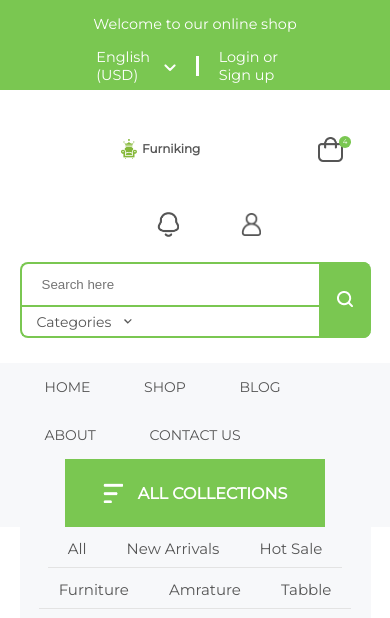
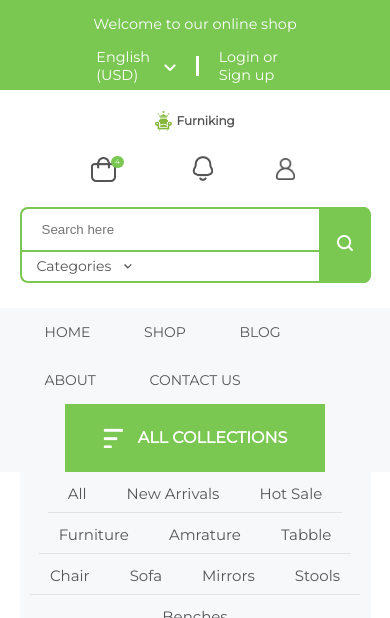
Before and after one commit to Kommeta/Dream.Furniture, a plain HTML site: page index.html in a window 390 px wide. Shown: the top 618 px of the page. Drawn offline with Linux system fonts and the light colour scheme.

Commit message:
адаптив

```diff
--- a/css/style.css
+++ b/css/style.css
@@ -132,7 +132,9 @@
   padding-left: 18px;
   cursor: pointer;
 }
-
+.cards-icons {
+  display: flex;
+}
 .shopping-cart {
   position: relative;
   text-decoration: none;
@@ -605,7 +607,7 @@
   padding: 0;
   margin: 0;
   display: flex;
-  -webkit-transition: 0.5s;
+
   flex-direction: column;
   align-items: flex-end;
   margin-right: 22px;
@@ -623,9 +625,6 @@
   padding-top: 9px;
 }
 
-.trending-card:hover ul {
-  -webkit-transform: translateY(-105%);
-}
 .image-block {
   background-color: #ffffff;
   width: 35px;
@@ -1040,9 +1039,14 @@
   }
   .logo {
     font-size: 20px;
+    width: 50%;
   }
   .logo-image {
     max-height: 32px;
+  }
+  .cards-icons {
+    justify-content: flex-end;
+    max-width: 100%;
   }
   .header {
     flex-wrap: wrap;
@@ -1237,6 +1241,7 @@
   }
   .logo-footer {
     justify-content: center;
+    width: 100%;
   }
   .futer-text {
     width: 24%;
@@ -1267,7 +1272,12 @@
     font-size: 12px;
   }
   .logo {
-    margin: 0 100px;
+    margin: 0 auto;
+    width: 100%;
+    justify-content: center;
+  }
+  .cards-icons {
+    margin: 0 45px;
   }
   .shopping-cart {
     margin: 25px 18px;
@@ -1280,6 +1290,7 @@
     margin: 0 12px;
     padding: 25px 0;
   }
+
   .search-form {
     flex-direction: column;
     margin-top: 0;
@@ -1350,4 +1361,7 @@
   .card-info {
     font-size: 12px;
   }
+  .testimonials-human {
+    margin-left: 149px;
+  }
 }
--- a/index.html
+++ b/index.html
@@ -68,7 +68,7 @@
             <img src="img/Search.png" alt="search-icon">
             </button>
             </form>
-
+            <div class="cards-icons">
                <a href="#" class="shopping-cart">
                   <img src="img/basket.png" alt="Корзина" class="shopping-cart-img">
                   <span class="shopping-counter">4</span>
@@ -79,6 +79,7 @@
                <a href="#" class="person">
                   <img src="img/person.png" alt="Человек" class="person-img">
                </a>
+            </div>
          </div>
          <!--header-->
       </header>
```
Lines whose indentation alone changed are shown as unchanged.
